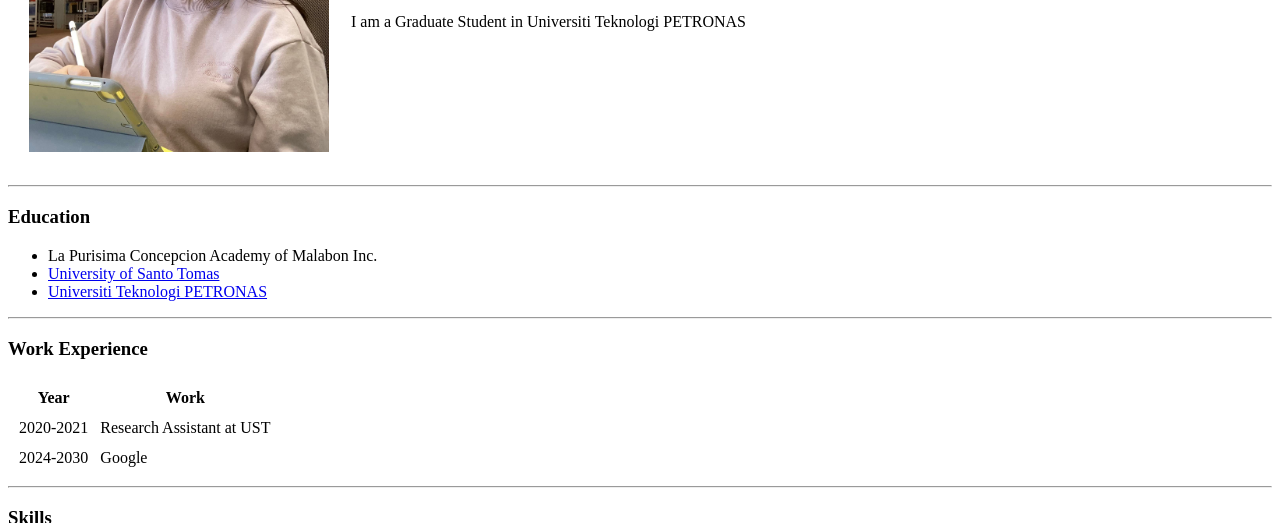
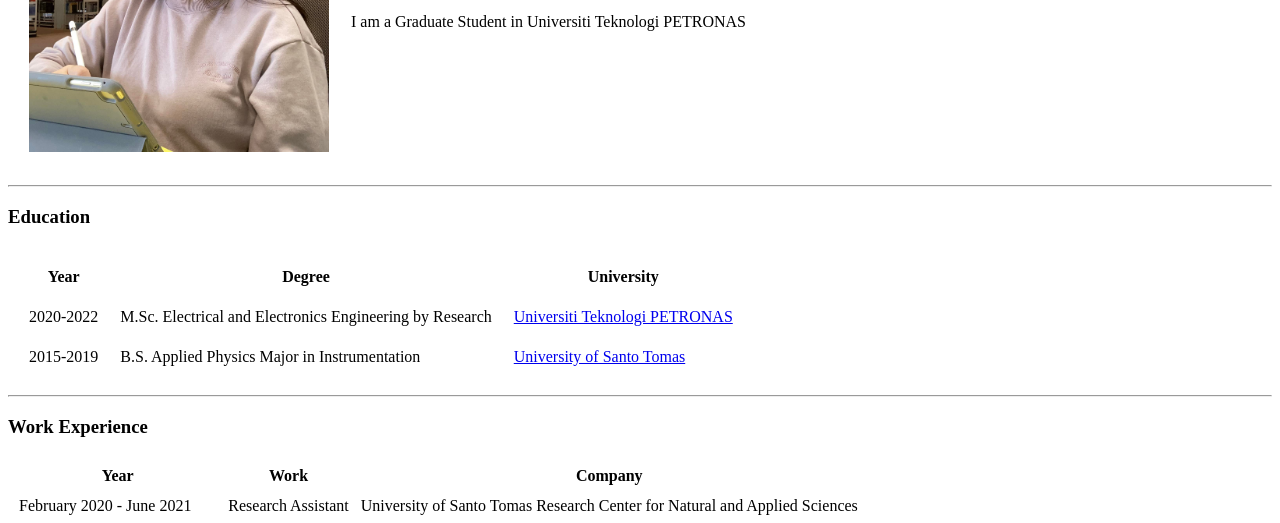
Before and after one commit to kiaraesguerra/cv, a plain HTML site: page index.html in a window 1280 px wide. Shown: the part 276-799 px from the top of the page. Drawn offline with Linux system fonts and the light colour scheme.

Commit message:
Fixed education and work exp

```diff
--- a/index.html
+++ b/index.html
@@ -33,12 +33,32 @@
 
   <h3>Education</h3>
 
-  <ul>
-    <li>La Purisima Concepcion Academy of Malabon Inc.</li>
-    <li><a href="https://www.ust.edu.ph/">University of Santo Tomas</a></li>
-    <li><a href="https://www.utp.edu.my/Pages/Home.aspx">Universiti Teknologi PETRONAS</a></li>
 
-  </ul>
+  <table cellspacing = '20'>
+
+    <thead>
+      <th>Year</th>
+      <th>Degree</th>
+      <th>University</th>
+    </thead>
+
+    <tbody>
+
+      <tr>
+        <td>2020-2022</td>
+        <td>M.Sc. Electrical and Electronics Engineering by Research</td>
+        <td><a href="https://www.utp.edu.my/Pages/Home.aspx">Universiti Teknologi PETRONAS</a></td>
+      </tr>
+
+      <tr>
+        <td>2015-2019</td>
+        <td>B.S. Applied Physics Major in Instrumentation</td>
+        <td><a href="https://www.ust.edu.ph/"> University of Santo Tomas</a></td>
+      </tr>
+
+    </tbody>
+
+  </table>
 
   <hr>
 
@@ -50,17 +70,21 @@
       <tr>
         <th>Year</th>
         <th>Work</th>
+        <th>Company</th>
+
       </tr>
     </thead>
 
     <tbody>
       <tr>
-        <td>2020-2021</td>
-        <td>Research Assistant at UST</td>
+        <td>February 2020 - June 2021</td>
+        <td>Research Assistant</td>
+        <td>University of Santo Tomas Research Center for Natural and Applied Sciences</td>
       </tr>
       <tr>
-        <td>2024-2030</td>
-        <td>Google</td>
+        <td>August 2019 - December 2019</td>
+        <td>Faculty Member</td>
+        <td>University of Santo Tomas Senior High School</td>
       </tr>
     </tbody>
 
@@ -113,9 +137,7 @@
 <hr />
 
 
-  <a href="hobbies.html"> My Hobbies</a>
-  <br />
-  <a href="contacts.html"> My Contacts</a>
+  <a href="contacts.html"> Contact Me</a>
 
 
 </html>
```
